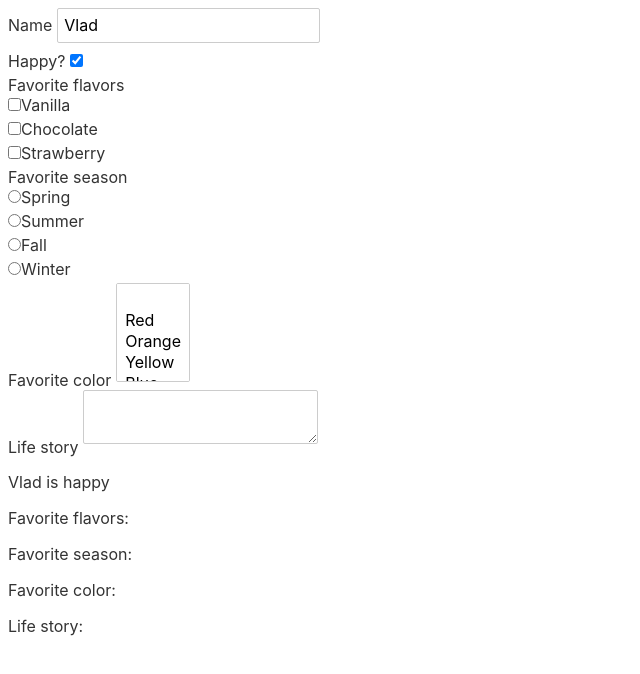
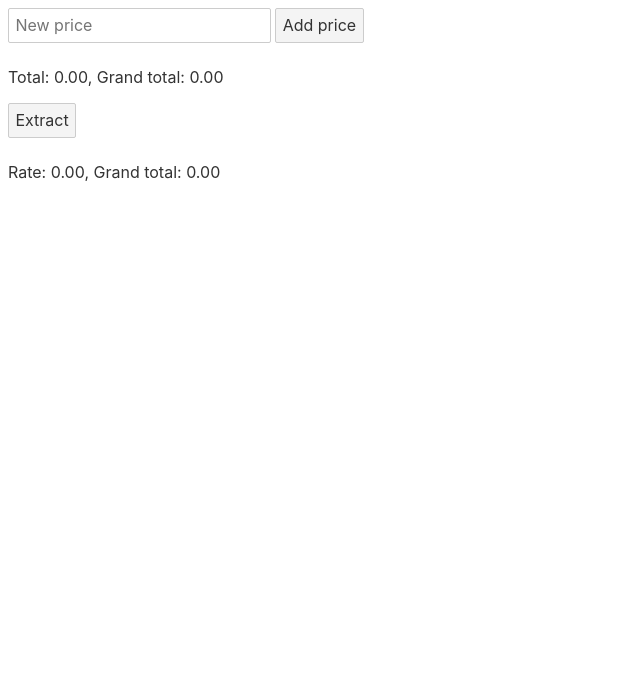
Before and after one commit to volodymyrprokopyuk/problem-solving, a Svelte app in the folder js/svelte/: page / in a window 1280 px wide. Shown: the top 674 px of the page, without its empty margins (0-640 px from the left). Built offline with nearby package versions, Linux system fonts and the light colour scheme.

Commit message:
feat(svelte): add Tolly example

```diff
--- a/js/svelte/src/App.svelte
+++ b/js/svelte/src/App.svelte
@@ -13,6 +13,14 @@
   import EmployeeList from "./EmployeeList.svelte"
   import StopLight from "./StopLight.svelte"
   import BindForm from "./BindForm.svelte"
+  import Tally from "./Tally.svelte"
+  let tally
+  let rate = 0.0
+  let grandTotal = 0.0
+  function tallyExtract() {
+    rate = tally.rate
+    grandTotal = tally.grandTotal()
+  }
 
   // Travel packing checklist
   import Login from "./Login.svelte"
@@ -29,7 +37,10 @@
 <!-- <Dog breed="whippet"/> -->
 <!-- <EmployeeList/> -->
 <!-- <StopLight/> -->
-<BindForm/>
+<!-- <BindForm/> -->
+<Tally bind:this={tally}/>
+<button type="button" on:click={tallyExtract}>Extract</button>
+<p>Rate: {rate.toFixed(2)}, Grand total: {grandTotal.toFixed(2)}</p>
 
 <!-- Travel packing checklist -->
 <!-- <main>
--- /dev/null
+++ b/js/svelte/src/Tally.svelte
@@ -0,0 +1,28 @@
+<script>
+  export const rate = 0.07
+  export function grandTotal() { return total * (1 + rate) }
+
+  let price = ""
+  let prices = []
+
+  $: total = prices.reduce((s, p) => s + p, 0.0)
+
+  function priceAdd() {
+    prices.push(price)
+    prices = prices
+    price = ""
+  }
+</script>
+
+<input type="number" placeholder="New price" bind:value={price}>
+<button type="button" on:click={priceAdd}>Add price</button><br/>
+{#each prices as price}
+  <span>{price}</span>
+{/each}
+<p>Total: {total.toFixed(2)}, Grand total: {(total * (1 + rate)).toFixed(2)}</p>
+
+<style>
+ span {
+   margin-right: 1em;
+ }
+</style>
```
